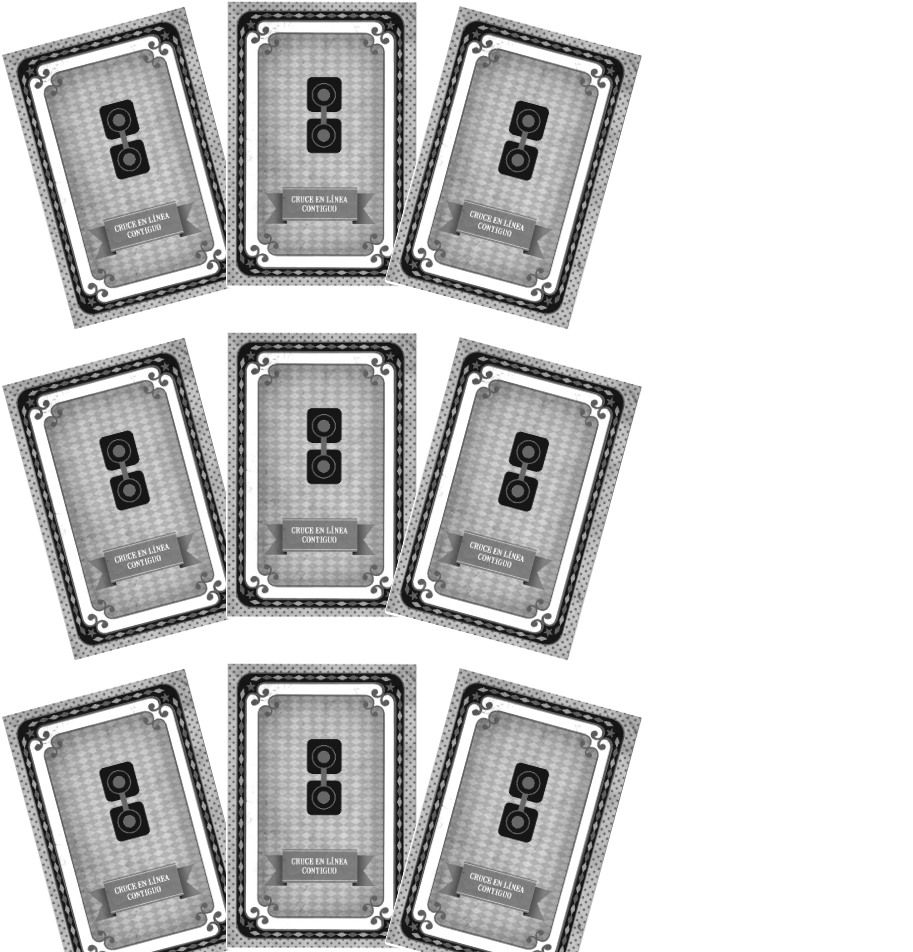
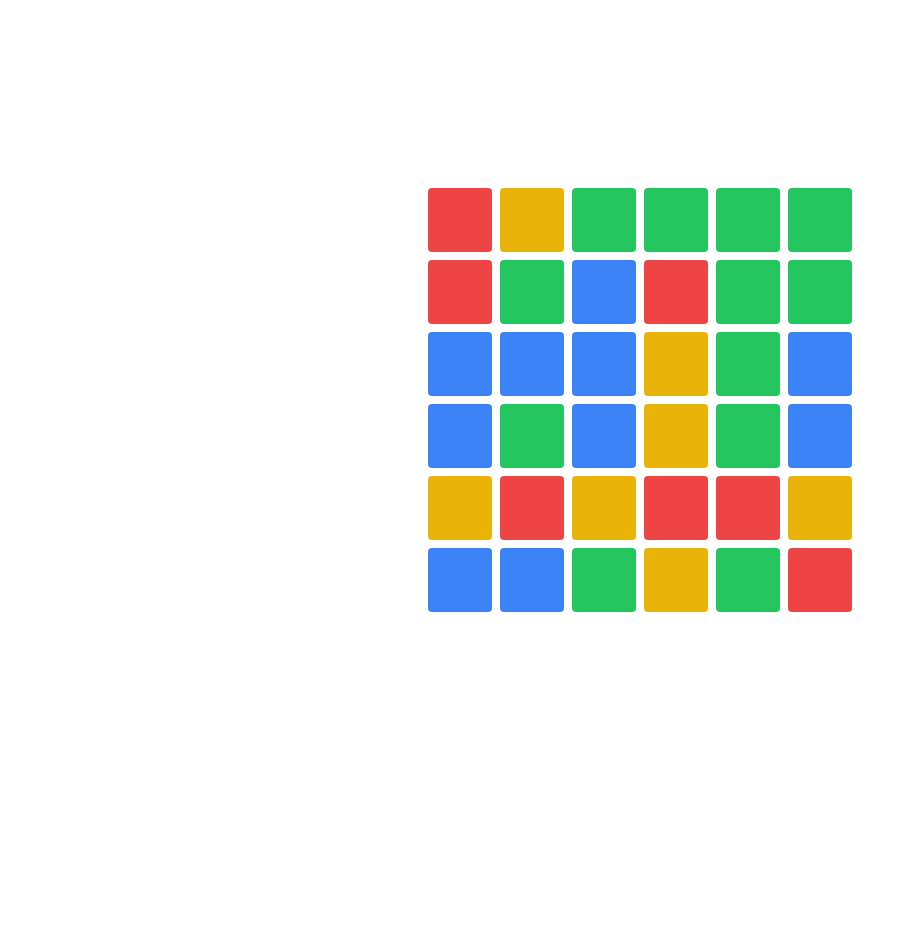
Before and after one commit to achaval-tomas/ingsoft-proyecto, a React (Vite) app: page /play in a window 1280 px wide. Shown: the top 952 px of the page, without its empty margins (0-913 px from the left). After the commit the page ends 800 px from the top, so only its background shows below. Built offline with nearby package versions, Linux system fonts and the light colour scheme.

Commit message:
SCRUM-20 preview Board component

```diff
--- a/src/containers/Game/Game.tsx
+++ b/src/containers/Game/Game.tsx
@@ -1,17 +1,13 @@
-import MovementCardHand from "./components/MovementCardHand";
+import { useMemo } from "react";
+import { intToColor } from "../../domain/Color";
+import Board from "./components/Board";
 
 function Game() {
+    const tiles = useMemo(() => Array.from({ length: 36 }, () => intToColor(Math.floor(Math.random() * 4))), []);
+
     return (
-        <div className="text-2xl">
-            <MovementCardHand
-                movements={["straight-adjacent", "straight-spaced", "diagonal-spaced"]}
-            />
-            <MovementCardHand
-                movements={["straight-adjacent", "straight-spaced", "diagonal-spaced"]}
-            />
-            <MovementCardHand
-                movements={["straight-adjacent", "straight-spaced", "diagonal-spaced"]}
-            />
+        <div className="w-screen justify-center flex">
+            <Board tiles={tiles} />
         </div>
     );
 }
```
